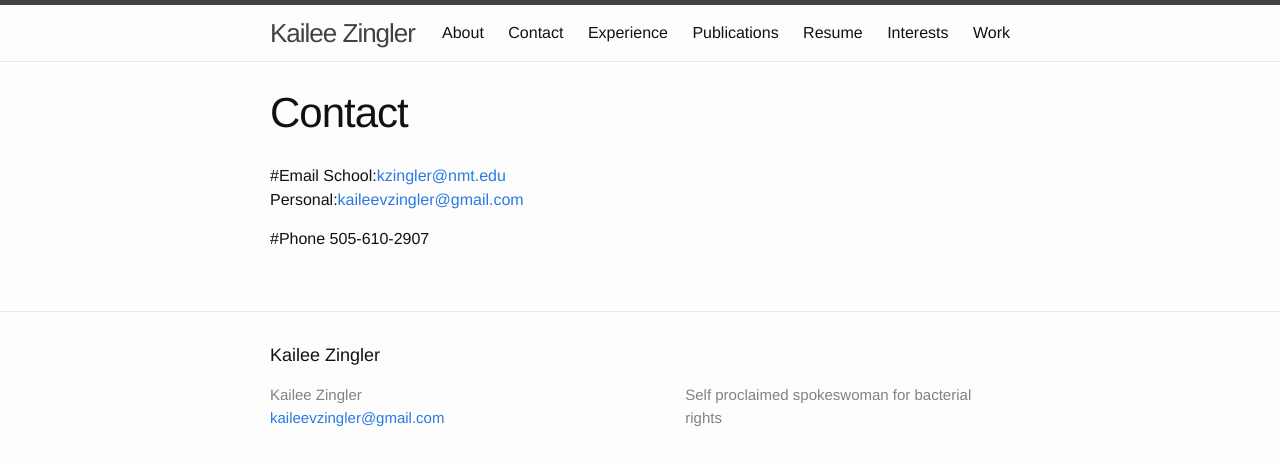
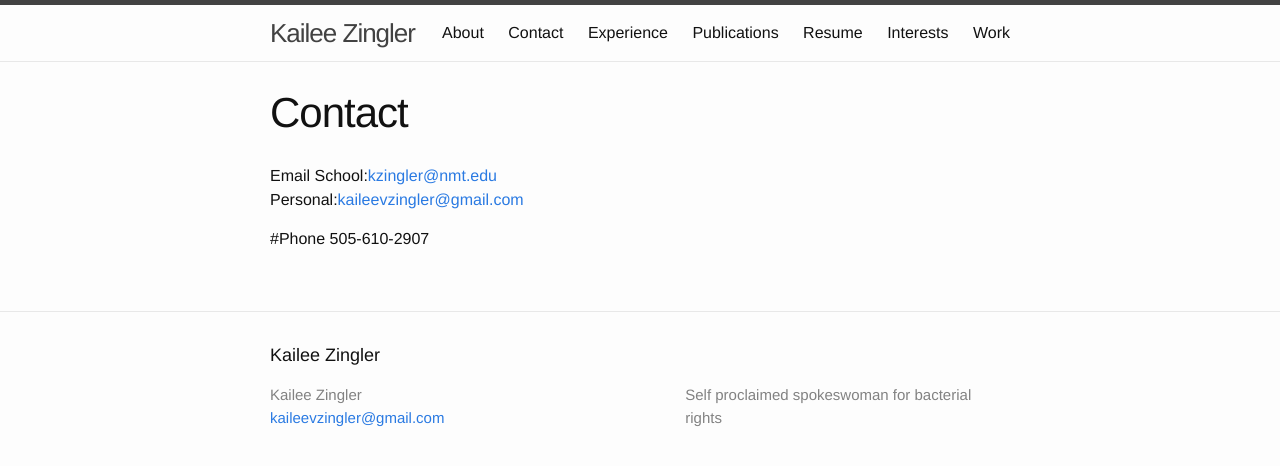
Before and after one commit to kzingler/kzingler.github.io, a Jekyll site: the page built from contact.md, in a window 1280 px wide. Shown: the top 466 px of the page. Built offline with Jekyll 4.4.1, drawn with Linux system fonts in a browser that asks for light colours.

Commit message:
took out mess up

```diff
--- a/contact.md
+++ b/contact.md
@@ -4,7 +4,7 @@ title: Contact
 permalink: /contact/
 ---
 
-#Email
+Email
 School:<kzingler@nmt.edu>
 Personal:<kaileevzingler@gmail.com>
 
```
